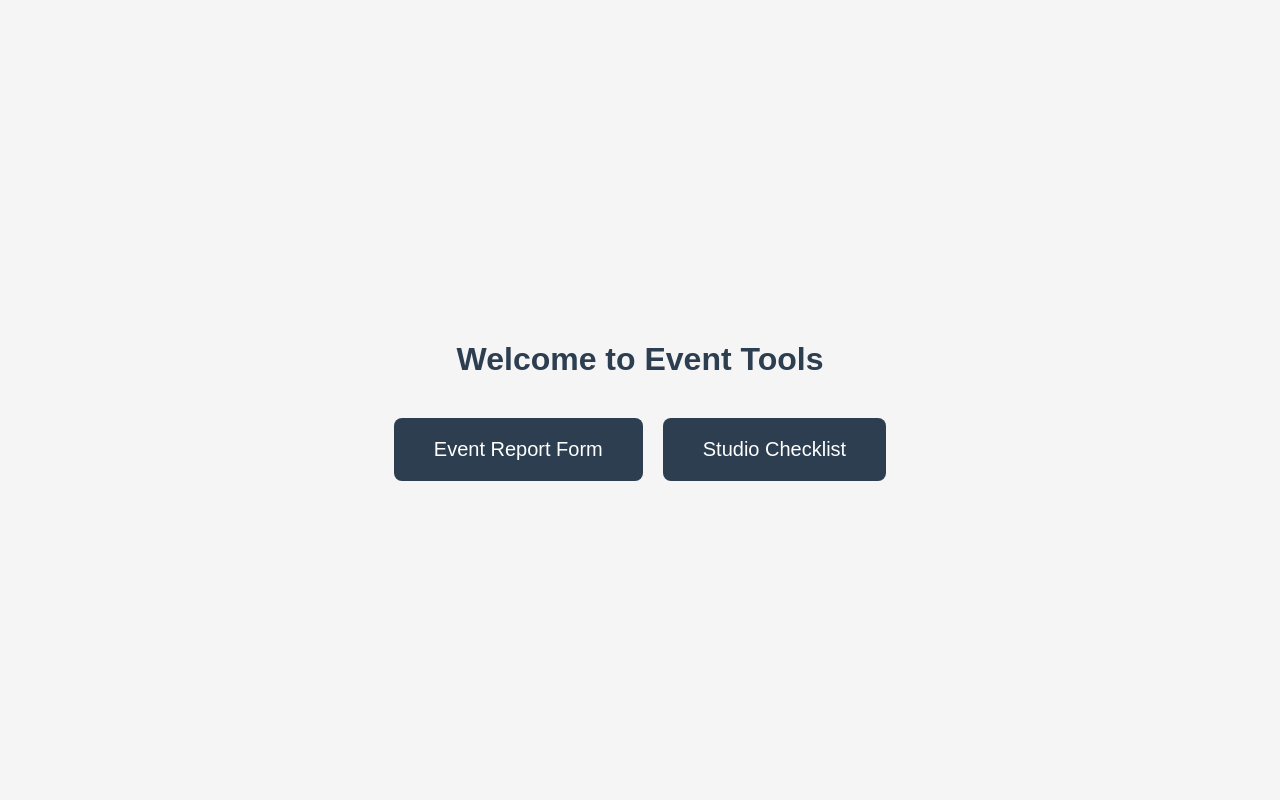
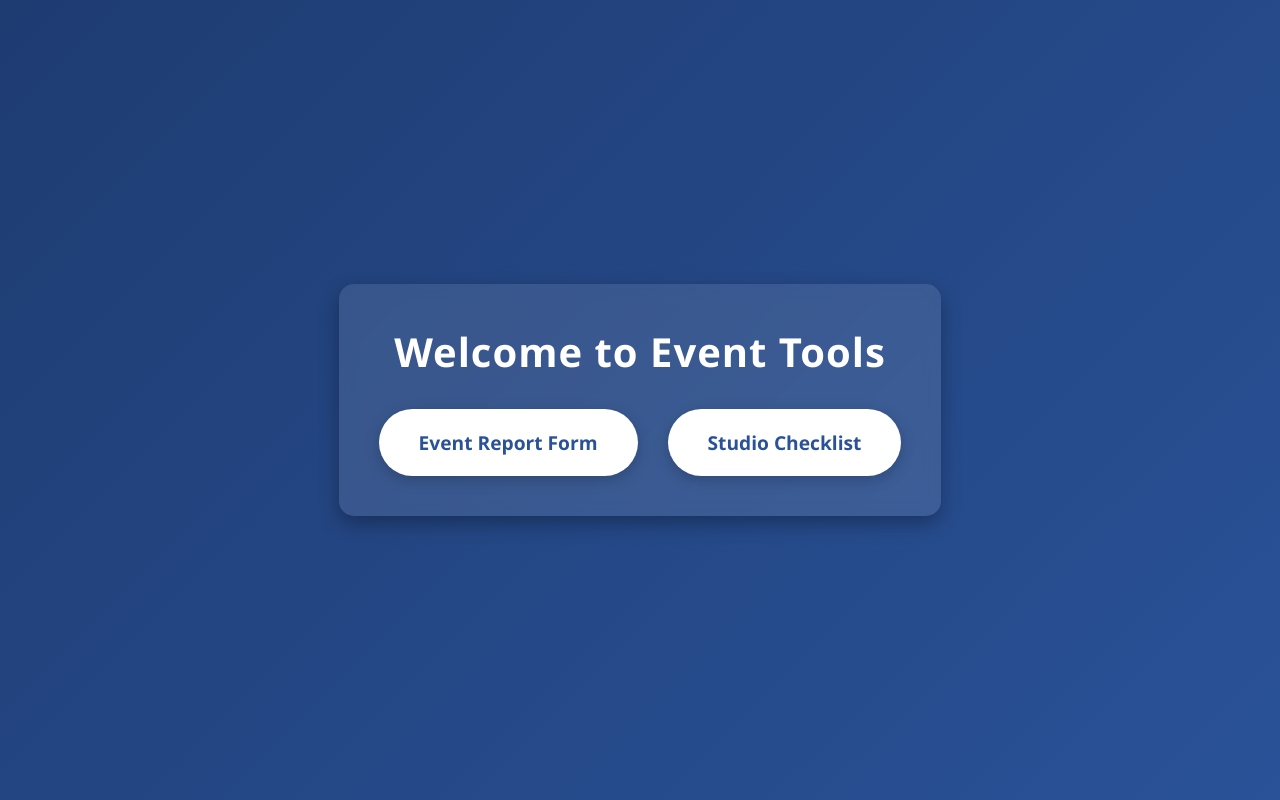
Before and after one commit to kaartiksingh-dev/event-checklists, a plain HTML site: page index.html in a window 1280 px wide. Drawn offline with Linux system fonts and the light colour scheme.

Commit message:
Updated modern landing page

```diff
--- a/index.html
+++ b/index.html
@@ -2,46 +2,69 @@
 <html lang="en">
 <head>
   <meta charset="UTF-8">
-  <title>Event Tools Landing Page</title>
+  <title>Event Tools - Dashboard</title>
   <meta name="viewport" content="width=device-width, initial-scale=1.0">
   <style>
+    /* Reset & global styling */
+    * { margin: 0; padding: 0; box-sizing: border-box; }
     body {
-      font-family: Arial, sans-serif;
-      background-color: #f5f5f5;
+      font-family: 'Segoe UI', Tahoma, Geneva, Verdana, sans-serif;
+      background: linear-gradient(135deg, #1e3c72, #2a5298);
+      min-height: 100vh;
       display: flex;
-      flex-direction: column;
       justify-content: center;
       align-items: center;
-      height: 100vh;
-      margin: 0;
+      color: #fff;
+    }
+    .container {
+      background: rgba(255, 255, 255, 0.1);
+      padding: 40px;
+      border-radius: 15px;
+      box-shadow: 0 8px 20px rgba(0, 0, 0, 0.3);
+      text-align: center;
+      backdrop-filter: blur(8px);
     }
     h1 {
-      color: #2c3e50;
-      margin-bottom: 40px;
+      font-size: 2.5rem;
+      margin-bottom: 30px;
+      letter-spacing: 1px;
     }
     .button-container {
       display: flex;
-      gap: 20px;
+      gap: 30px;
+      justify-content: center;
+      flex-wrap: wrap;
     }
     .btn {
-      background-color: #2c3e50;
-      color: white;
+      background-color: #ffffff;
+      color: #2a5298;
       padding: 20px 40px;
       text-decoration: none;
-      border-radius: 8px;
-      font-size: 20px;
-      transition: 0.3s;
+      border-radius: 50px;
+      font-size: 1.2rem;
+      font-weight: 600;
+      transition: 0.3s ease;
+      box-shadow: 0 4px 15px rgba(0,0,0,0.2);
     }
     .btn:hover {
-      background-color: #34495e;
+      background-color: #f0f0f0;
+      transform: translateY(-5px);
+    }
+    .footer {
+      margin-top: 40px;
+      font-size: 0.9rem;
+      opacity: 0.7;
     }
   </style>
 </head>
 <body>
-  <h1>Welcome to Event Tools</h1>
-  <div class="button-container">
-    <a href="event-report.html" class="btn">Event Report Form</a>
-    <a href="studio-checklist.html" class="btn">Studio Checklist</a>
+  <div class="container">
+    <h1>Welcome to Event Tools</h1>
+    <div class="button-container">
+      <a href="event-report.html" class="btn">Event Report Form</a>
+      <a href="studio-checklist.html" class="btn">Studio Checklist</a>
+    </div>
+
   </div>
 </body>
 </html>
```
